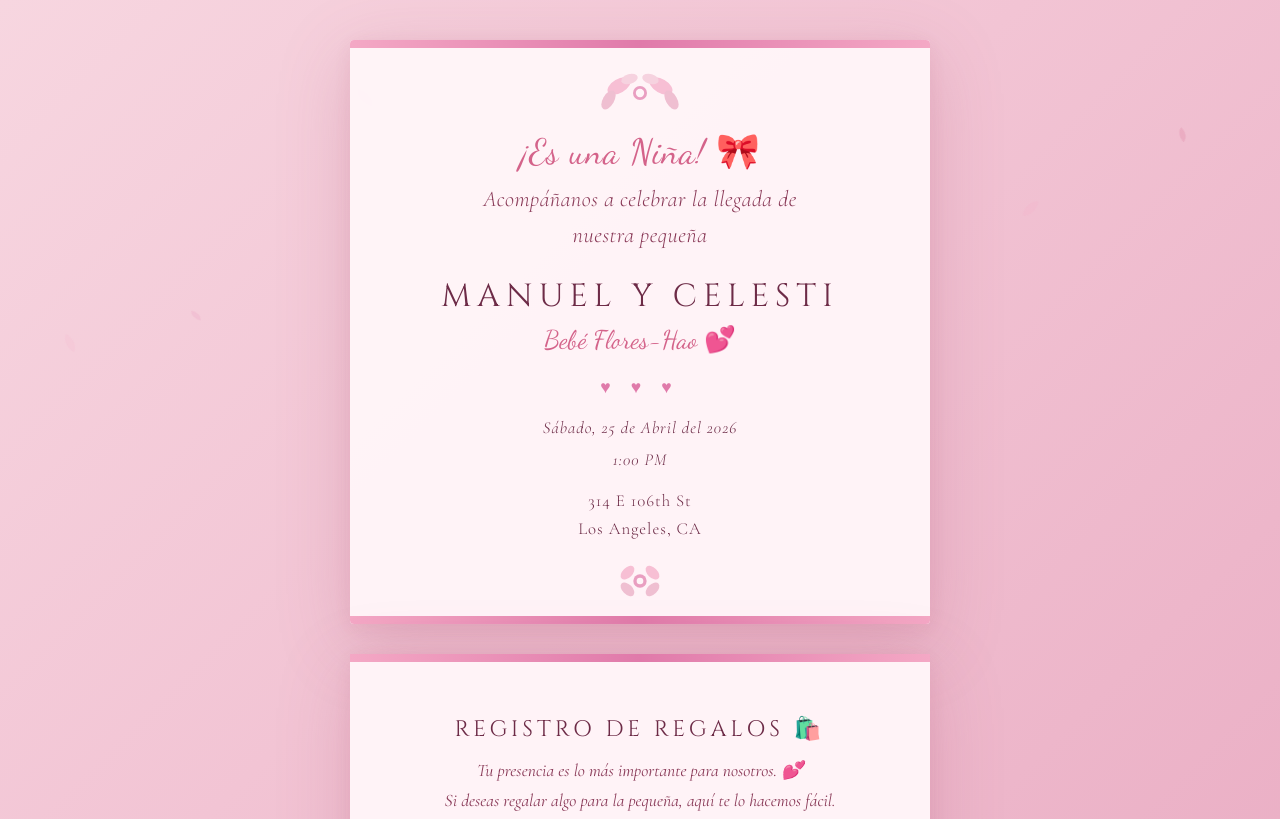
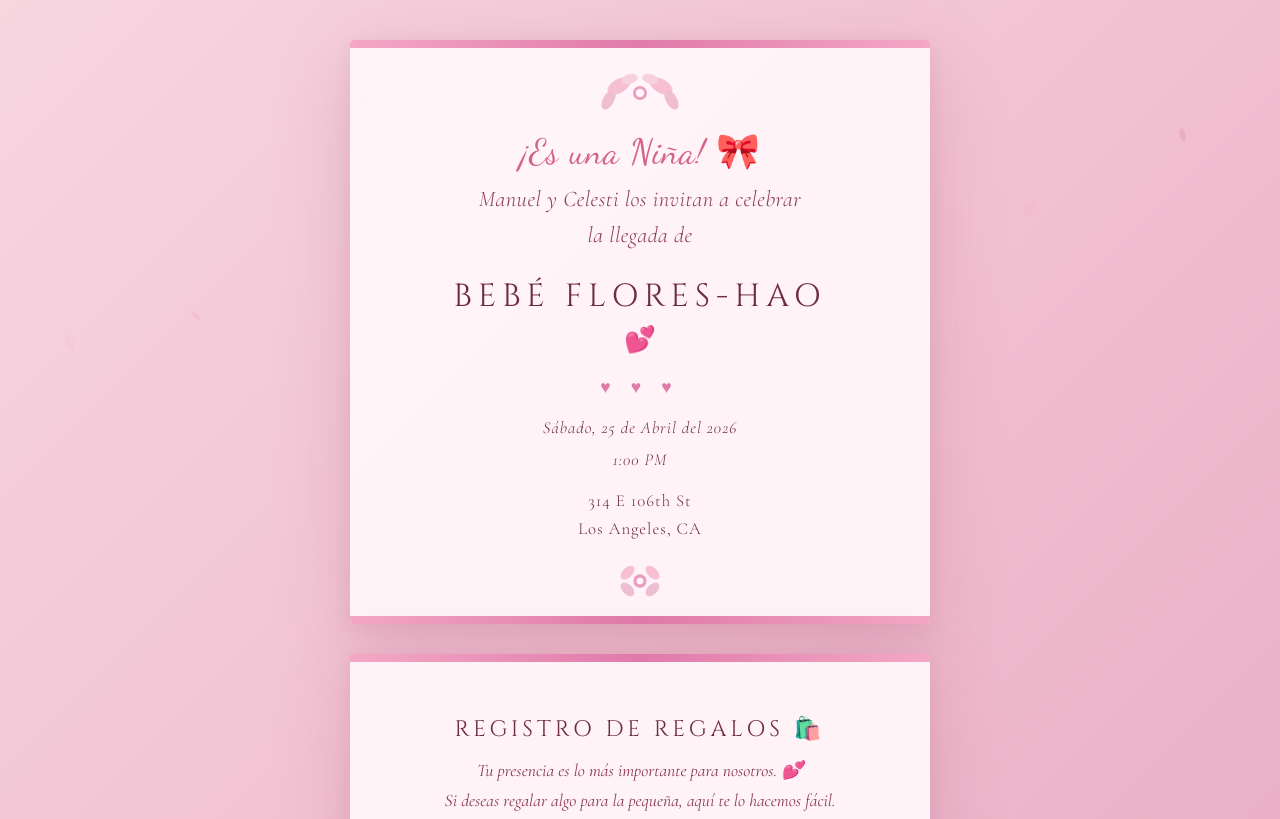
Before and after one commit to mfloramirez11/wedding-site, a website: page baby-shower-secret-es.html in a window 1280 px wide. Shown: the top 819 px of the page. Drawn offline with nearby package versions, Linux system fonts and the light colour scheme.

Commit message:
text updates 2

```diff
--- a/baby-shower-secret-es.html
+++ b/baby-shower-secret-es.html
@@ -316,12 +316,12 @@
         <div class="content">
             <p class="its-a-girl">¡Es una Niña! 🎀</p>
             <p class="script-text">
-                Acompáñanos a celebrar la llegada de<br>nuestra pequeña
+                Manuel y Celesti los invitan a celebrar<br>la llegada de
             </p>
 
             <div class="names">
-                <p class="name">Manuel y Celesti</p>
-                <p class="baby-name-teaser">Bebé Flores-Hao 💕</p>
+                <p class="name">Bebé Flores-Hao</p>
+                <p class="baby-name-teaser">💕</p>
             </div>
 
             <div class="hearts-divider">♥ ♥ ♥</div>
```
